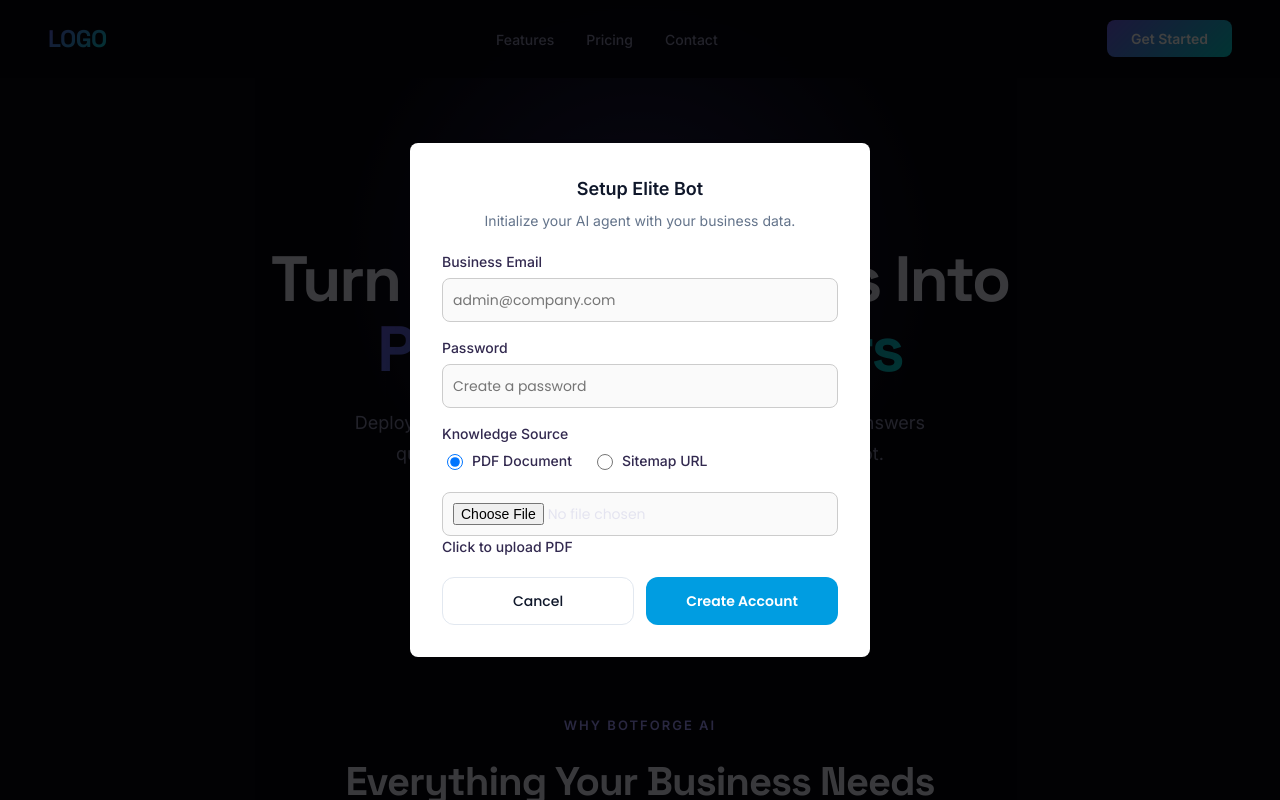
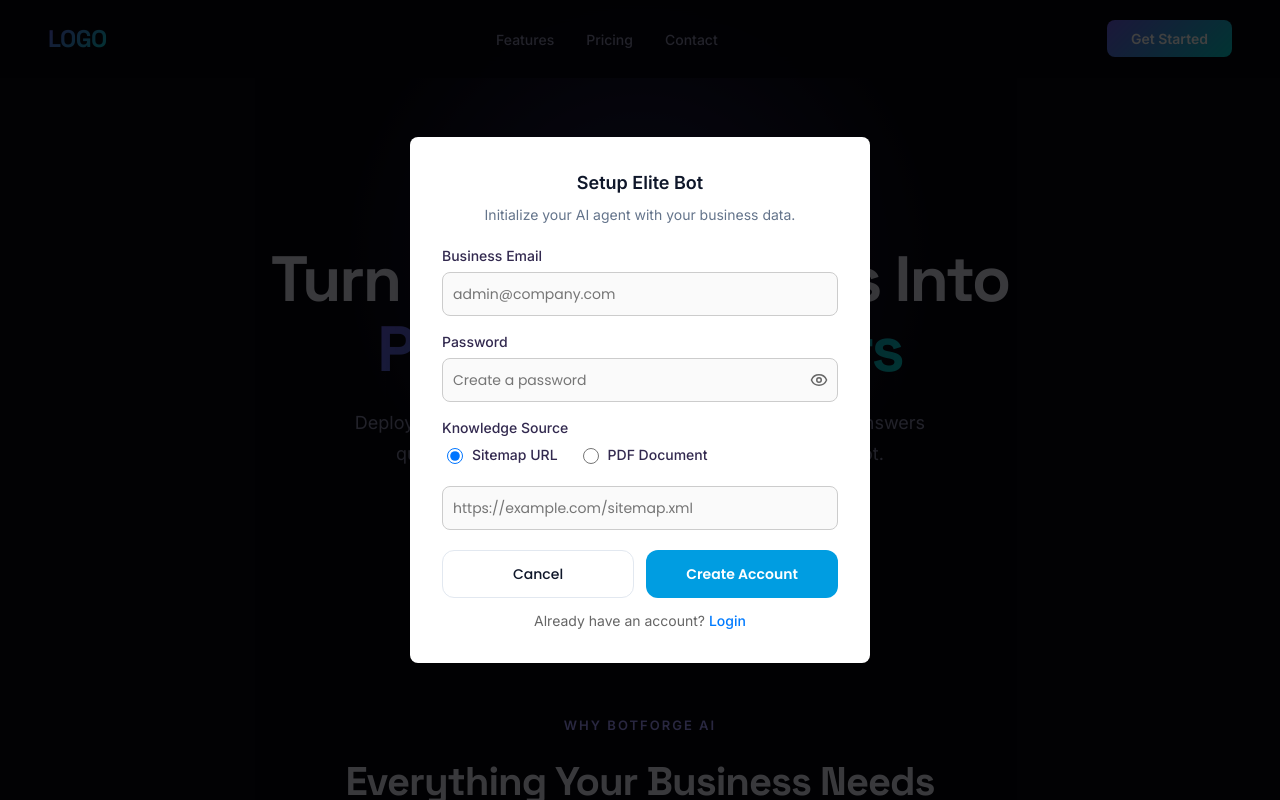
Before and after one commit to yogipowar/chatbot-app, a React (Vite) app: page / in a window 1280 px wide. Both pictures are taken after a click on the button "Get Started". Shown: the top 800 px of the page. Built offline with nearby package versions, Linux system fonts and the light colour scheme; no server answers.

Commit message:
feat: Enhance AddAdminModal with password visibility toggle and navigation link; update resource type options

```diff
--- a/src/components/plans.css
+++ b/src/components/plans.css
@@ -527,6 +527,44 @@
     border-radius: 100px;
 }
 
+.password-wrapper {
+    position: relative;
+    display: flex;
+    align-items: center;
+}
+
+.password-wrapper input {
+    width: 100%;
+    padding-right: 40px; /* space for icon */
+}
+
+.password-toggle {
+    position: absolute;
+    right: 10px;
+    cursor: pointer;
+    display: flex;
+    align-items: center;
+    color: #666;
+}
+
+.modal-footer-text {
+    margin-top: 12px;
+    text-align: center;
+    font-size: 14px;
+    color: #666;
+}
+
+.login-link {
+    color: #007bff;
+    cursor: pointer;
+    font-weight: 500;
+}
+
+.login-link:hover {
+    text-decoration: underline;
+}
+
+
 /* ===== Responsive ===== */
 @media (max-width: 768px) {
     .landing-nav {
--- a/src/components/plans.jsx
+++ b/src/components/plans.jsx
@@ -1,15 +1,19 @@
 import React, { useState, useEffect } from 'react';
+import { Eye, EyeOff } from "lucide-react";
+import { useNavigate } from "react-router-dom";
 import './plans.css';
 
 // --- Sub-Component: AddAdminModal ---
 const AddAdminModal = ({ onClose, onSuccess }) => {
     const [username, setUsername] = useState("");
     const [password, setPassword] = useState("");
-    const [resourceType, setResourceType] = useState("pdf");
+    const [resourceType, setResourceType] = useState("sitemap");
     const [sitemapValue, setSitemapValue] = useState("");
     const [pdfFile, setPdfFile] = useState(null);
     const [submitting, setSubmitting] = useState(false);
+    const [showPassword, setShowPassword] = useState(false);
     const [error, setError] = useState("");
+    const navigate = useNavigate();
 
     const handleResourceChange = (type) => {
         setResourceType(type);
@@ -82,17 +86,37 @@
                     </div>
                     <div className="form-group">
                         <label>Password</label>
+
+                        <div className="password-wrapper">
                             <input
-                            type="password"
+                                type={showPassword ? "text" : "password"}
                                 value={password}
                                 onChange={(e) => setPassword(e.target.value)}
                                 placeholder="Create a password"
                                 required
                             />
+
+                            <span
+                                className="password-toggle"
+                                onClick={() => setShowPassword(!showPassword)}
+                            >
+                                {showPassword ? <EyeOff size={18} /> : <Eye size={18} />}
+                            </span>
                         </div>
+                    </div>
+
                     <div className="form-group">
                         <label>Knowledge Source</label>
+
                         <div className="radio-group">
+                            <label className={resourceType === 'sitemap' ? 'active' : ''}>
+                                <input
+                                    type="radio"
+                                    checked={resourceType === "sitemap"}
+                                    onChange={() => handleResourceChange("sitemap")}
+                                />
+                                Sitemap URL
+                            </label>
                             <label className={resourceType === 'pdf' ? 'active' : ''}>
                                 <input
                                     type="radio"
@@ -101,14 +125,7 @@
                                 />
                                 PDF Document
                             </label>
-                            <label className={resourceType === 'sitemap' ? 'active' : ''}>
-                                <input
-                                    type="radio"
-                                    checked={resourceType === "sitemap"}
-                                    onChange={() => handleResourceChange("sitemap")}
-                                />
-                                Sitemap URL
-                            </label>
+
                         </div>
                     </div>
                     <div className="form-group">
@@ -141,6 +158,16 @@
                             {submitting ? "Processing..." : "Create Account"}
                         </button>
                     </div>
+                    <div className="modal-footer-text">
+                        Already have an account?{" "}
+                        <span
+                            className="login-link"
+                            onClick={() => navigate("/login")}
+                        >
+                            Login
+                        </span>
+                    </div>
+
                 </form>
             </div>
         </div>
```
Also changed, not shown: 1 other file (tests, documents, lock files or other folders). Lines whose indentation alone changed are shown as unchanged.
